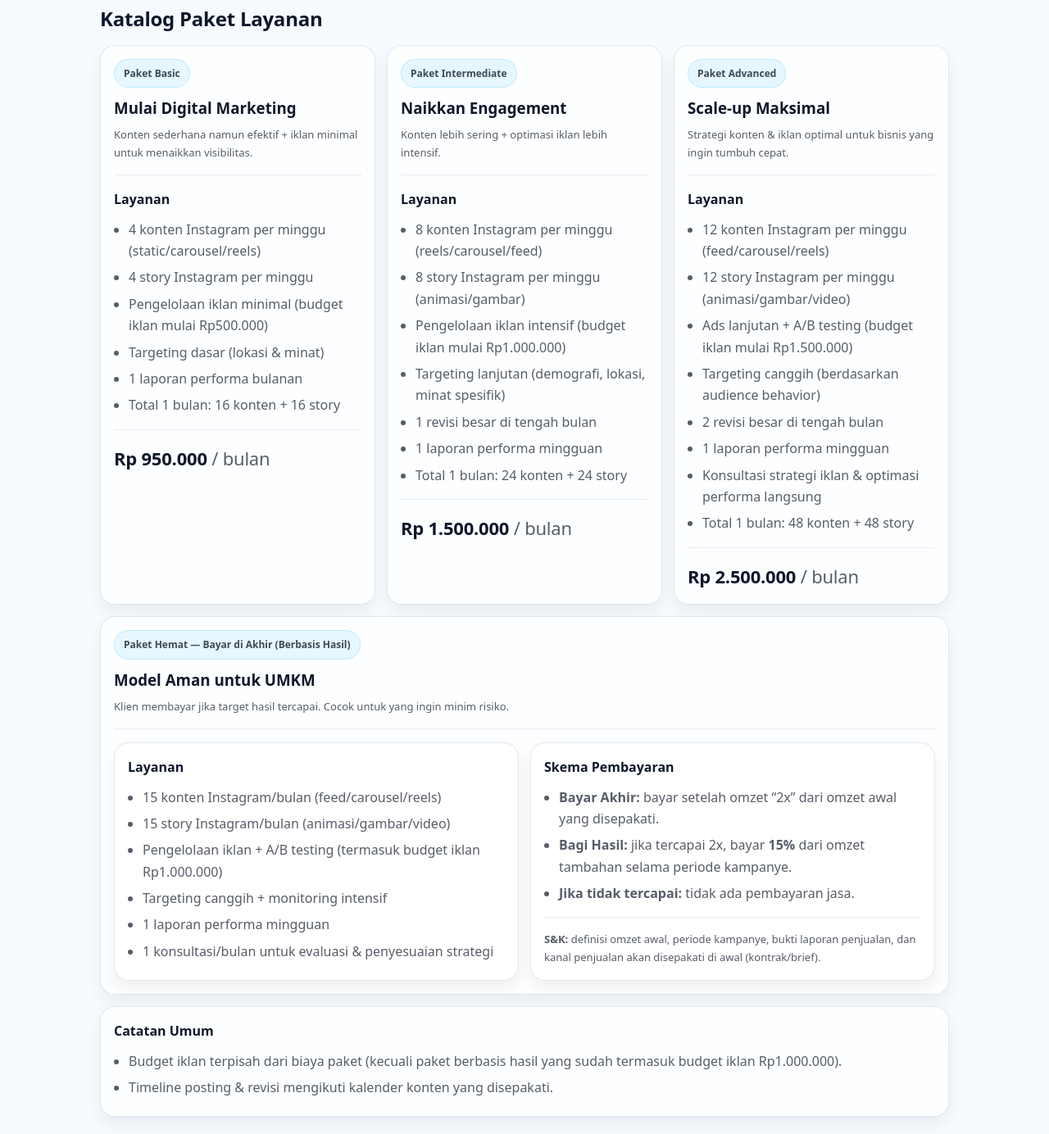
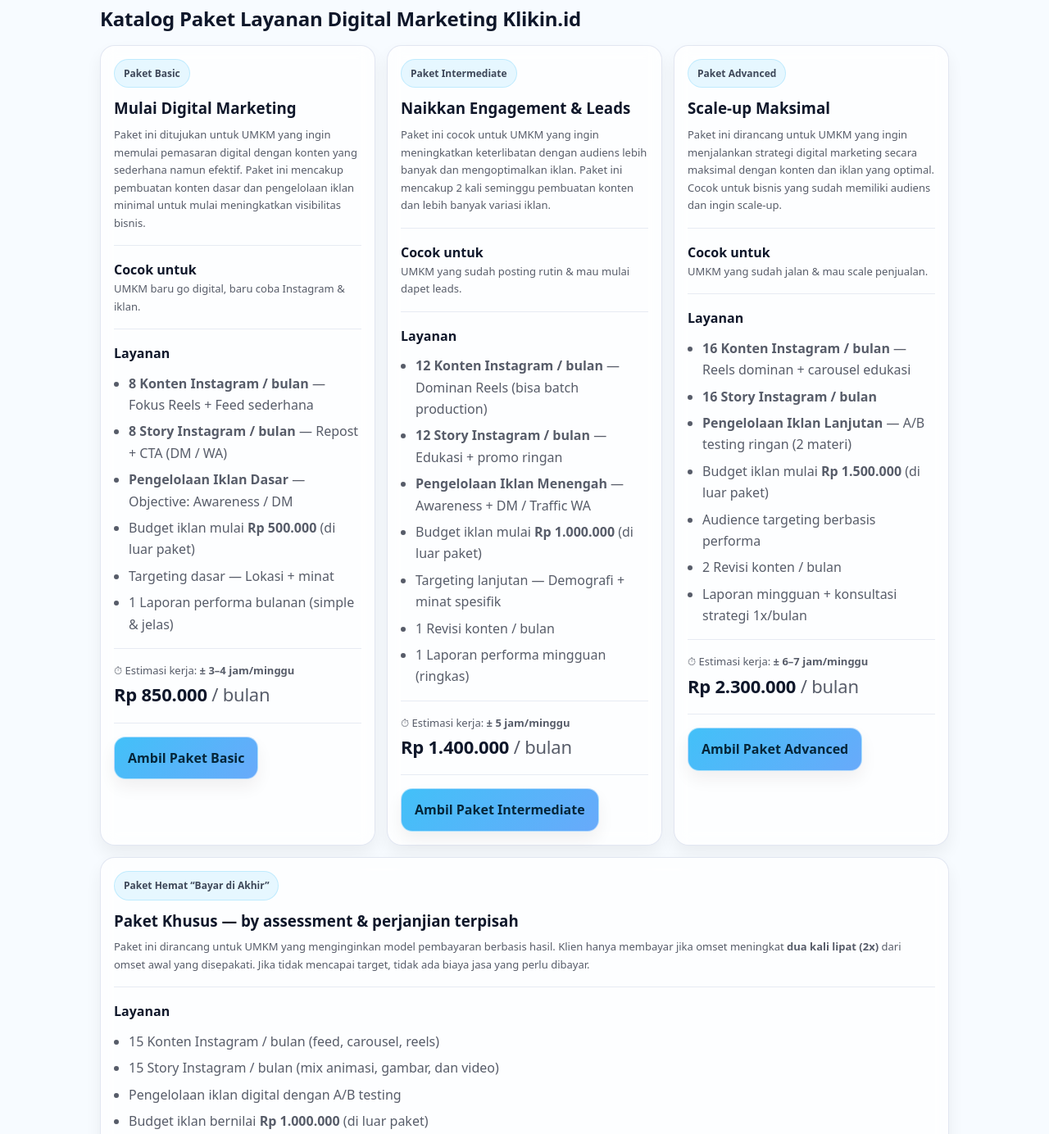
Before and after one commit to klikindigital-gif/web_klikin, a plain HTML site: page index.html in a window 1280 px wide. Shown: the part 1352-2736 px from the top of the page at 82% size. Drawn offline with Linux system fonts and the light colour scheme.

Commit message:
Update index.html

```diff
--- a/index.html
+++ b/index.html
@@ -251,14 +251,14 @@
       </div>
 
       <h1>Digital Marketing yang “klik” untuk UMKM</h1>
-      <p class="muted"><b>Tagline:</b> “Anda siap kelelahan karena banjir orderan?”</p>
+      <p class="muted"><b>Tagline:</b> Turn Clicks into Profit</p>
       <p class="muted">
         Kami adalah agensi digital kreatif yang membantu <b>UMKM & brand lokal</b> tampil lebih menonjol lewat strategi <b>konten</b> dan
         <b>iklan digital</b> yang tepat sasaran.
       </p>
 
       <a class="btn" target="_blank"
-         href="https://wa.me/NOMOR_WA?text=Halo%20Klikin.id%2C%20saya%20mau%20konsultasi%20digital%20marketing.%0ABisnis%3A%20...%0ATujuan%3A%20brand%20awareness%2Fpenjualan%2Fengagement%0ABudget%20iklan%20per%20bulan%3A%20...%0APaket%20minat%3A%20Basic%2FIntermediate%2FAdvanced%2FBerbasis%20Hasil">
+         href="https://wa.me/6281334185032?text=Halo%20Klikin.id%2C%20saya%20mau%20konsultasi%20digital%20marketing.%0ABisnis%3A%20...%0ATujuan%3A%20brand%20awareness%2Fpenjualan%2Fengagement%0ABudget%20iklan%20per%20bulan%3A%20...%0APaket%20minat%3A%20Basic%2FIntermediate%2FAdvanced%2FBayar%20di%20Akhir">
         Chat WhatsApp — Konsultasi Gratis
       </a>
       <a class="btn2" href="#paket">Lihat Paket</a>
@@ -318,105 +318,163 @@
     </section>
 
     <section id="paket">
-      <h2>Katalog Paket Layanan</h2>
+      <h2>Katalog Paket Layanan Digital Marketing Klikin.id</h2>
 
       <div class="grid">
+        <!-- Paket Basic -->
         <div class="card">
           <div class="pill">Paket Basic</div>
           <h3 style="margin:10px 0 6px;">Mulai Digital Marketing</h3>
-          <div class="muted small">Konten sederhana namun efektif + iklan minimal untuk menaikkan visibilitas.</div>
+          <div class="muted small">
+            Paket ini ditujukan untuk UMKM yang ingin memulai pemasaran digital dengan konten yang sederhana namun efektif.
+            Paket ini mencakup pembuatan konten dasar dan pengelolaan iklan minimal untuk mulai meningkatkan visibilitas bisnis.
+          </div>
+
+          <div class="hr"></div>
+          <b>Cocok untuk</b>
+          <div class="muted small">UMKM baru go digital, baru coba Instagram & iklan.</div>
+
           <div class="hr"></div>
           <b>Layanan</b>
           <ul class="muted">
-            <li>4 konten Instagram per minggu (static/carousel/reels)</li>
-            <li>4 story Instagram per minggu</li>
-            <li>Pengelolaan iklan minimal (budget iklan mulai Rp500.000)</li>
-            <li>Targeting dasar (lokasi & minat)</li>
-            <li>1 laporan performa bulanan</li>
-            <li>Total 1 bulan: 16 konten + 16 story</li>
+            <li><b>8 Konten Instagram / bulan</b> — Fokus Reels + Feed sederhana</li>
+            <li><b>8 Story Instagram / bulan</b> — Repost + CTA (DM / WA)</li>
+            <li><b>Pengelolaan Iklan Dasar</b> — Objective: Awareness / DM</li>
+            <li>Budget iklan mulai <b>Rp 500.000</b> (di luar paket)</li>
+            <li>Targeting dasar — Lokasi + minat</li>
+            <li>1 Laporan performa bulanan (simple & jelas)</li>
           </ul>
+
           <div class="hr"></div>
-          <div class="price"><b>Rp 950.000</b> <span class="muted">/ bulan</span></div>
+          <div class="muted small">⏱ Estimasi kerja: <b>± 3–4 jam/minggu</b></div>
+          <div class="price"><b>Rp 850.000</b> <span class="muted">/ bulan</span></div>
+
+          <div class="hr"></div>
+          <a class="btn" target="_blank"
+             href="https://wa.me/6281334185032?text=Halo%20Klikin.id%2C%20saya%20mau%20ambil%20Paket%20Basic.%0ABisnis%3A%20...%0ALokasi%3A%20...%0ATujuan%3A%20awareness%2Fdm%2Fpenjualan%0ABudget%20iklan%3A%20...">
+            Ambil Paket Basic
+          </a>
         </div>
 
+        <!-- Paket Intermediate -->
         <div class="card">
           <div class="pill">Paket Intermediate</div>
-          <h3 style="margin:10px 0 6px;">Naikkan Engagement</h3>
-          <div class="muted small">Konten lebih sering + optimasi iklan lebih intensif.</div>
+          <h3 style="margin:10px 0 6px;">Naikkan Engagement & Leads</h3>
+          <div class="muted small">
+            Paket ini cocok untuk UMKM yang ingin meningkatkan keterlibatan dengan audiens lebih banyak dan mengoptimalkan iklan.
+            Paket ini mencakup 2 kali seminggu pembuatan konten dan lebih banyak variasi iklan.
+          </div>
+
+          <div class="hr"></div>
+          <b>Cocok untuk</b>
+          <div class="muted small">UMKM yang sudah posting rutin & mau mulai dapet leads.</div>
+
           <div class="hr"></div>
           <b>Layanan</b>
           <ul class="muted">
-            <li>8 konten Instagram per minggu (reels/carousel/feed)</li>
-            <li>8 story Instagram per minggu (animasi/gambar)</li>
-            <li>Pengelolaan iklan intensif (budget iklan mulai Rp1.000.000)</li>
-            <li>Targeting lanjutan (demografi, lokasi, minat spesifik)</li>
-            <li>1 revisi besar di tengah bulan</li>
-            <li>1 laporan performa mingguan</li>
-            <li>Total 1 bulan: 24 konten + 24 story</li>
+            <li><b>12 Konten Instagram / bulan</b> — Dominan Reels (bisa batch production)</li>
+            <li><b>12 Story Instagram / bulan</b> — Edukasi + promo ringan</li>
+            <li><b>Pengelolaan Iklan Menengah</b> — Awareness + DM / Traffic WA</li>
+            <li>Budget iklan mulai <b>Rp 1.000.000</b> (di luar paket)</li>
+            <li>Targeting lanjutan — Demografi + minat spesifik</li>
+            <li>1 Revisi konten / bulan</li>
+            <li>1 Laporan performa mingguan (ringkas)</li>
           </ul>
+
           <div class="hr"></div>
-          <div class="price"><b>Rp 1.500.000</b> <span class="muted">/ bulan</span></div>
+          <div class="muted small">⏱ Estimasi kerja: <b>± 5 jam/minggu</b></div>
+          <div class="price"><b>Rp 1.400.000</b> <span class="muted">/ bulan</span></div>
+
+          <div class="hr"></div>
+          <a class="btn" target="_blank"
+             href="https://wa.me/6281334185032?text=Halo%20Klikin.id%2C%20saya%20mau%20ambil%20Paket%20Intermediate.%0ABisnis%3A%20...%0ALokasi%3A%20...%0ATujuan%3A%20leads%2Fdm%2Fpenjualan%0ABudget%20iklan%3A%20...">
+            Ambil Paket Intermediate
+          </a>
         </div>
 
+        <!-- Paket Advanced -->
         <div class="card">
           <div class="pill">Paket Advanced</div>
           <h3 style="margin:10px 0 6px;">Scale-up Maksimal</h3>
-          <div class="muted small">Strategi konten & iklan optimal untuk bisnis yang ingin tumbuh cepat.</div>
+          <div class="muted small">
+            Paket ini dirancang untuk UMKM yang ingin menjalankan strategi digital marketing secara maksimal dengan konten dan iklan yang optimal.
+            Cocok untuk bisnis yang sudah memiliki audiens dan ingin scale-up.
+          </div>
+
+          <div class="hr"></div>
+          <b>Cocok untuk</b>
+          <div class="muted small">UMKM yang sudah jalan & mau scale penjualan.</div>
+
           <div class="hr"></div>
           <b>Layanan</b>
           <ul class="muted">
-            <li>12 konten Instagram per minggu (feed/carousel/reels)</li>
-            <li>12 story Instagram per minggu (animasi/gambar/video)</li>
-            <li>Ads lanjutan + A/B testing (budget iklan mulai Rp1.500.000)</li>
-            <li>Targeting canggih (berdasarkan audience behavior)</li>
-            <li>2 revisi besar di tengah bulan</li>
-            <li>1 laporan performa mingguan</li>
-            <li>Konsultasi strategi iklan & optimasi performa langsung</li>
-            <li>Total 1 bulan: 48 konten + 48 story</li>
+            <li><b>16 Konten Instagram / bulan</b> — Reels dominan + carousel edukasi</li>
+            <li><b>16 Story Instagram / bulan</b></li>
+            <li><b>Pengelolaan Iklan Lanjutan</b> — A/B testing ringan (2 materi)</li>
+            <li>Budget iklan mulai <b>Rp 1.500.000</b> (di luar paket)</li>
+            <li>Audience targeting berbasis performa</li>
+            <li>2 Revisi konten / bulan</li>
+            <li>Laporan mingguan + konsultasi strategi 1x/bulan</li>
           </ul>
+
           <div class="hr"></div>
-          <div class="price"><b>Rp 2.500.000</b> <span class="muted">/ bulan</span></div>
+          <div class="muted small">⏱ Estimasi kerja: <b>± 6–7 jam/minggu</b></div>
+          <div class="price"><b>Rp 2.300.000</b> <span class="muted">/ bulan</span></div>
+
+          <div class="hr"></div>
+          <a class="btn" target="_blank"
+             href="https://wa.me/6281334185032?text=Halo%20Klikin.id%2C%20saya%20mau%20ambil%20Paket%20Advanced.%0ABisnis%3A%20...%0ALokasi%3A%20...%0ATujuan%3A%20scale%20penjualan%0ABudget%20iklan%3A%20...">
+            Ambil Paket Advanced
+          </a>
         </div>
       </div>
 
+      <!-- Paket Hemat Bayar di Akhir -->
       <div class="card" style="margin-top:14px;">
-        <div class="pill">Paket Hemat — Bayar di Akhir (Berbasis Hasil)</div>
-        <h3 style="margin:10px 0 6px;">Model Aman untuk UMKM</h3>
-        <div class="muted small">Klien membayar jika target hasil tercapai. Cocok untuk yang ingin minim risiko.</div>
+        <div class="pill">Paket Hemat “Bayar di Akhir”</div>
+        <h3 style="margin:10px 0 6px;">Paket Khusus — by assessment & perjanjian terpisah</h3>
+        <div class="muted small">
+          Paket ini dirancang untuk UMKM yang menginginkan model pembayaran berbasis hasil.
+          Klien hanya membayar jika omset meningkat <b>dua kali lipat (2x)</b> dari omset awal yang disepakati.
+          Jika tidak mencapai target, tidak ada biaya jasa yang perlu dibayar.
+        </div>
+
         <div class="hr"></div>
-
-        <div class="grid">
-          <div class="card">
         <b>Layanan</b>
         <ul class="muted">
-              <li>15 konten Instagram/bulan (feed/carousel/reels)</li>
-              <li>15 story Instagram/bulan (animasi/gambar/video)</li>
-              <li>Pengelolaan iklan + A/B testing (termasuk budget iklan Rp1.000.000)</li>
-              <li>Targeting canggih + monitoring intensif</li>
-              <li>1 laporan performa mingguan</li>
-              <li>1 konsultasi/bulan untuk evaluasi & penyesuaian strategi</li>
+          <li>15 Konten Instagram / bulan (feed, carousel, reels)</li>
+          <li>15 Story Instagram / bulan (mix animasi, gambar, dan video)</li>
+          <li>Pengelolaan iklan digital dengan A/B testing</li>
+          <li>Budget iklan bernilai <b>Rp 1.000.000</b> (di luar paket)</li>
+          <li>Targeting iklan canggih berdasarkan analisis audience behavior</li>
+          <li>Pengoptimalan dan pemantauan performa iklan secara intensif</li>
+          <li>1 Laporan performa mingguan</li>
+          <li>1 Konsultasi per bulan untuk analisis performa dan penyesuaian strategi</li>
         </ul>
-          </div>
 
-          <div class="card">
+        <div class="hr"></div>
         <b>Skema Pembayaran</b>
         <ul class="muted">
-              <li><b>Bayar Akhir:</b> bayar setelah omzet “2x” dari omzet awal yang disepakati.</li>
-              <li><b>Bagi Hasil:</b> jika tercapai 2x, bayar <b>15%</b> dari omzet tambahan selama periode kampanye.</li>
-              <li><b>Jika tidak tercapai:</b> tidak ada pembayaran jasa.</li>
+          <li><b>Bayar Akhir:</b> Klien membayar setelah omset “double (2x)” dibandingkan omset awal yang dilaporkan.</li>
+          <li><b>Bagi Hasil:</b> Jika omset meningkat 2x, klien membayar <b>X%</b> dari omset tambahan selama periode kampanye (sesuai kesepakatan).</li>
         </ul>
+
+        <div class="hr"></div>
+        <a class="btn" target="_blank"
+           href="https://wa.me/6281334185032?text=Halo%20Klikin.id%2C%20saya%20mau%20konsultasi%20Paket%20Hemat%20Bayar%20di%20Akhir.%0ABisnis%3A%20...%0ALokasi%3A%20...%0AOmset%20awal%20per%20bulan%3A%20...%0AKanal%20penjualan%3A%20...">
+          Ajukan Assessment Paket Bayar di Akhir
+        </a>
+
         <div class="hr"></div>
         <div class="muted small">
-              <b>S&K:</b> definisi omzet awal, periode kampanye, bukti laporan penjualan, dan kanal penjualan akan disepakati di awal (kontrak/brief).
-            </div>
-          </div>
+          <b>Catatan:</b> Definisi omset awal, periode kampanye, bukti laporan penjualan, dan kanal penjualan disepakati di awal (kontrak/brief).
         </div>
       </div>
 
       <div class="card" style="margin-top:14px;">
         <b>Catatan Umum</b>
         <ul class="muted">
-          <li>Budget iklan terpisah dari biaya paket (kecuali paket berbasis hasil yang sudah termasuk budget iklan Rp1.000.000).</li>
+          <li>Budget iklan terpisah dari biaya paket.</li>
           <li>Timeline posting & revisi mengikuti kalender konten yang disepakati.</li>
         </ul>
       </div>
@@ -439,20 +497,20 @@
       <div class="grid">
         <div class="card">
           <b>WhatsApp</b>
-          <p class="muted" style="margin-top:8px;">08xx-xxxx-xxxx</p>
-          <a class="btn" target="_blank" href="https://wa.me/NOMOR_WA">Klik untuk chat</a>
+          <p class="muted" style="margin-top:8px;">081334185032</p>
+          <a class="btn" target="_blank" href="https://wa.me/6281334185032">Klik untuk chat</a>
         </div>
 
         <div class="card">
           <b>Instagram</b>
           <p class="muted" style="margin-top:8px;">@klikin.id</p>
-          <a class="btn" target="_blank" href="IG_LINK">Buka Instagram</a>
+          <a class="btn" target="_blank" href="https://instagram.com/klikin.id">Buka Instagram</a>
         </div>
 
         <div class="card">
           <b>Email</b>
-          <p class="muted" style="margin-top:8px;">halo@klikin.id</p>
-          <a class="btn" href="mailto:halo@klikin.id">Kirim Email</a>
+          <p class="muted" style="margin-top:8px;">klikin.digital@gmail.com</p>
+          <a class="btn" href="mailto:klikin.digital@gmail.com">Kirim Email</a>
         </div>
       </div>
 
```
Lines whose indentation alone changed are shown as unchanged.
